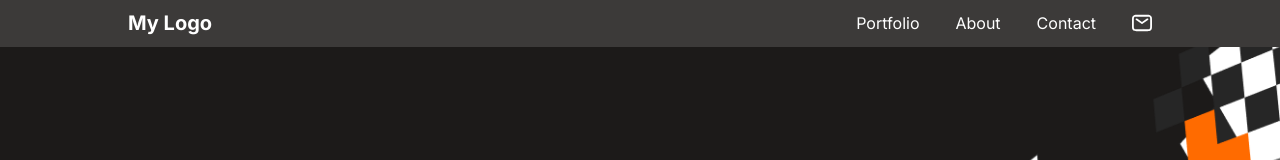
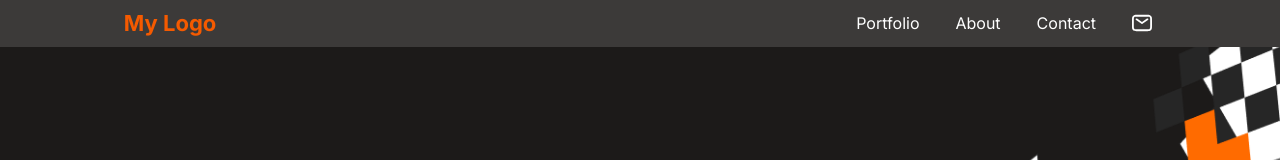
Before and after one commit to Drod86/My_Portfolio, a website: page index.html in a window 1280 px wide. In both pictures the pointer is over the link "My Logo". Shown: the top 160 px of the page. Drawn offline with Linux system fonts and the light colour scheme.

Commit message:
Add logo hover animation

```diff
--- a/styles.css
+++ b/styles.css
@@ -209,6 +209,11 @@ li {
   font-size: 1.8rem;
   font-weight: 500;
   animation: 2s fade-In, 3s ease-in-out bounceInLeft;
+}
+
+.header .logo:hover {
+  color: var(--primary-color);
+  transform: scale(110%);
 }
 
 .header .nav {
```
